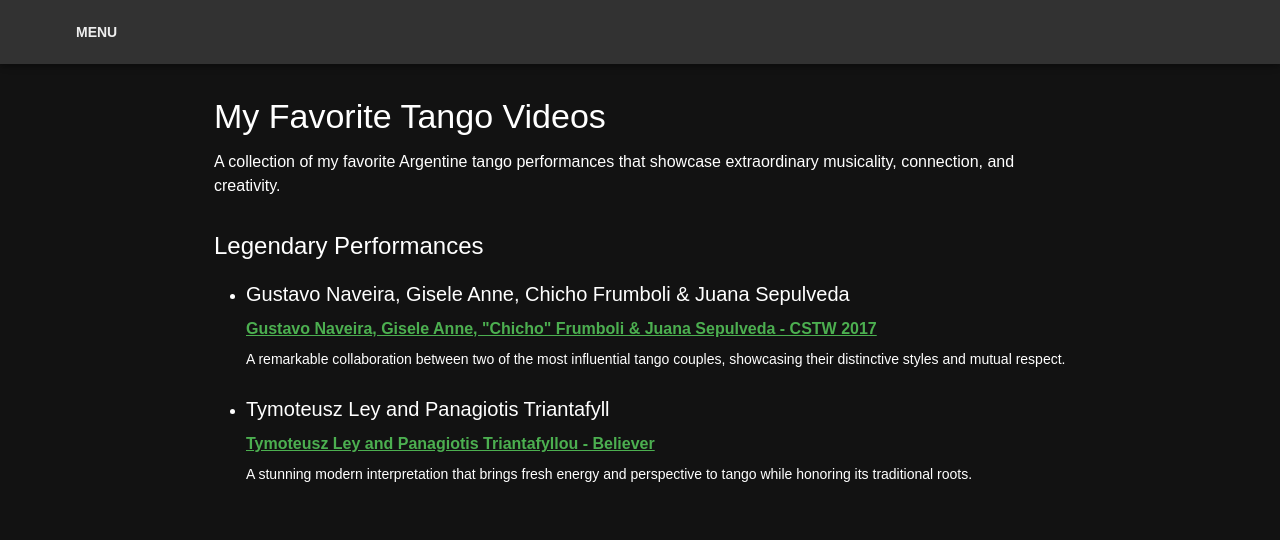
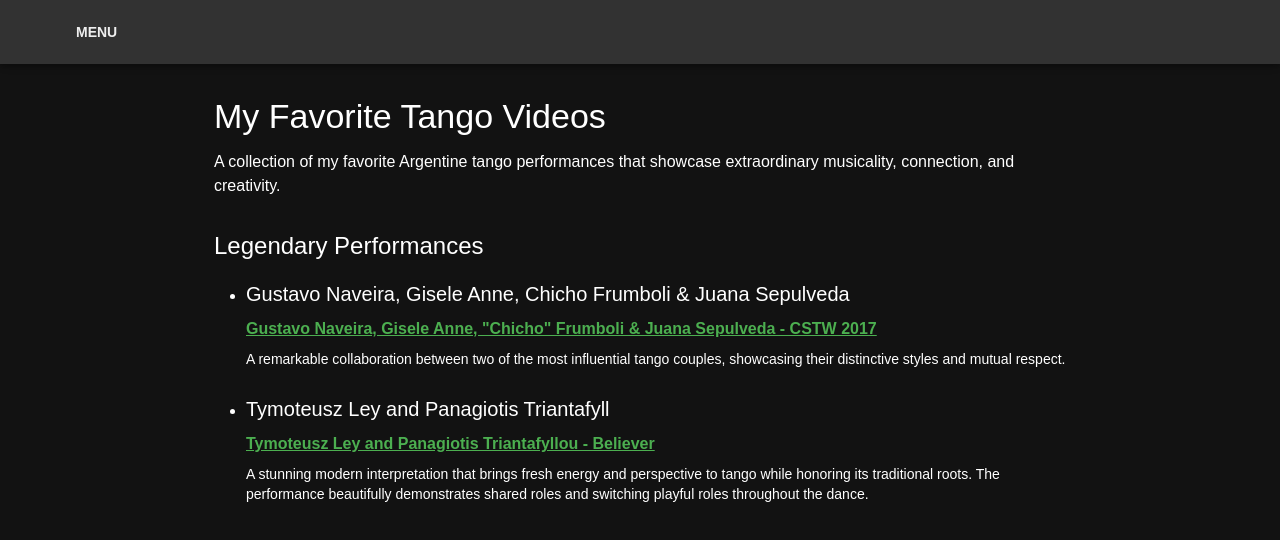
Before and after one commit to ybotman/tobytango, a Next.js app: page /favorite-videos in a window 1280 px wide. Shown: the top 540 px of the page. Built offline with nearby package versions, Linux system fonts and the light colour scheme; no server answers; some icons are missing.

Commit message:
fav videos

```diff
--- a/src/app/components/ui/Header.jsx
+++ b/src/app/components/ui/Header.jsx
@@ -212,9 +212,9 @@ export default function Header() {
                     </List>
                   </Collapse>
 
-                  {/* Half Time */}
+                  {/* Half/Zero Time */}
                   <ListItemButton sx={{ pl: 6 }} onClick={() => handleMenuToggle('halfTime')}>
-                    <ListItemText primary="Half Time" primaryTypographyProps={secondaryStyle} />
+                    <ListItemText primary="Half/Zero Time" primaryTypographyProps={secondaryStyle} />
                     {openMenus.halfTime ? <ExpandLess /> : <ExpandMore />}
                   </ListItemButton>
 
--- a/src/app/favorite-videos/page.js
+++ b/src/app/favorite-videos/page.js
@@ -44,7 +44,7 @@ export default function FavoriteVideosPage() {
               </a>
             </Box>
             <Typography variant="body2">
-              A stunning modern interpretation that brings fresh energy and perspective to tango while honoring its traditional roots.
+              A stunning modern interpretation that brings fresh energy and perspective to tango while honoring its traditional roots. The performance beautifully demonstrates shared roles and switching playful roles throughout the dance.
             </Typography>
           </Box>
         </Box>
```
